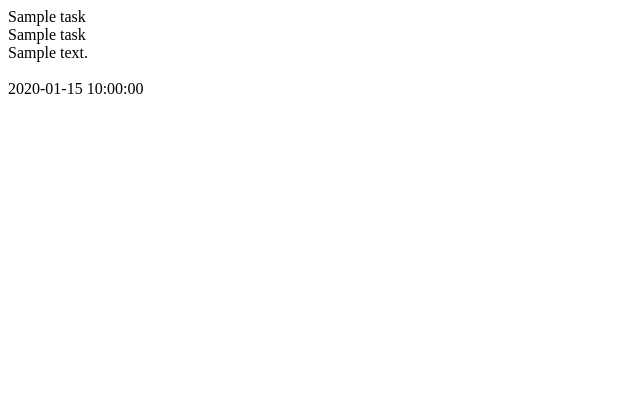
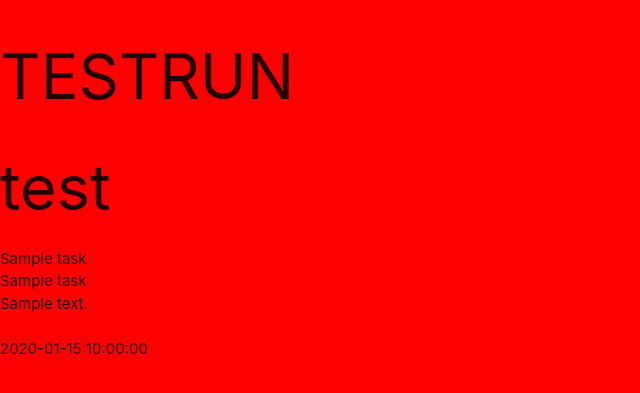
Before and after one commit to rticulus/streetpoet-repo, a Flask app: page / in a window 1280 px wide. Shown: the top 393 px of the page, without its empty margins (0-640 px from the left). Run offline with Flask 2, Linux system fonts and the light colour scheme; a database or web service that is not in the repository returns one stand-in record (values such as "Sample title"); some libraries are stand-ins or nearby versions.

Commit message:
Add Materialize and tested template

```diff
--- /dev/null
+++ b/static/css/style.css
@@ -0,0 +1,3 @@
+body {
+    background-color: red
+}
--- /dev/null
+++ b/templates/base.html
@@ -0,0 +1,28 @@
+<!DOCTYPE html>
+<html lang="en">
+<head>
+    <meta charset="UTF-8">
+    <meta name="viewport" content="width=device-width, initial-scale=1.0">
+    <link rel="stylesheet" href="https://cdnjs.cloudflare.com/ajax/libs/font-awesome/5.15.1/css/all.min.css" />
+    <link rel="stylesheet" href="https://cdnjs.cloudflare.com/ajax/libs/materialize/1.0.0/css/materialize.min.css">
+    <link rel="stylesheet" href="{{ url_for('static', filename='css/style.css') }}" type="text/css">
+    {% block styles %}
+
+    {% endblock %}
+    <title>GlobalStreetPoet</title>
+</head>
+<body>
+
+    <h1>TESTRUN</h1>
+    {% block section %}
+    {% endblock %}
+
+    <script src="http://code.jquery.com/jquery-3.5.1.min.js"
+        integrity="sha256-9/aliU8dGd2tb6OSsuzixeV4y/faTqgFtohetphbbj0=" crossorigin="anonymous"></script>
+    <script src="https://cdnjs.cloudflare.com/ajax/libs/materialize/1.0.0/js/materialize.min.js"></script>
+    <script src="{{ url_for('static', filename='js/script.js') }}"></script>
+    {% block scripts %}
+
+    {% endblock %}
+</body>
+</html>
--- a/templates/tasks.html
+++ b/templates/tasks.html
@@ -1,11 +1,8 @@
-<!DOCTYPE html>
-<html lang="en">
-<head>
-    <meta charset="UTF-8">
-    <meta name="viewport" content="width=device-width, initial-scale=1.0">
-    <title>GlobalStreetPoet</title>
-</head>
-<body>
+{% extends "base.html" %}
+{% block section %}
+
+<h1>test</h1>
+
     {% for task in tasks %}
         {{ task.task_name }} <br>
         {{ task.activity_name }} <br>
@@ -13,5 +10,5 @@
         {{ task.is_urgent }} <br>
         {{ task.due_date }} <br>
     {% endfor %}
-</body>
-</html>
+
+{% endblock %}
```
Also changed, not shown: static/js/script.js (added).
